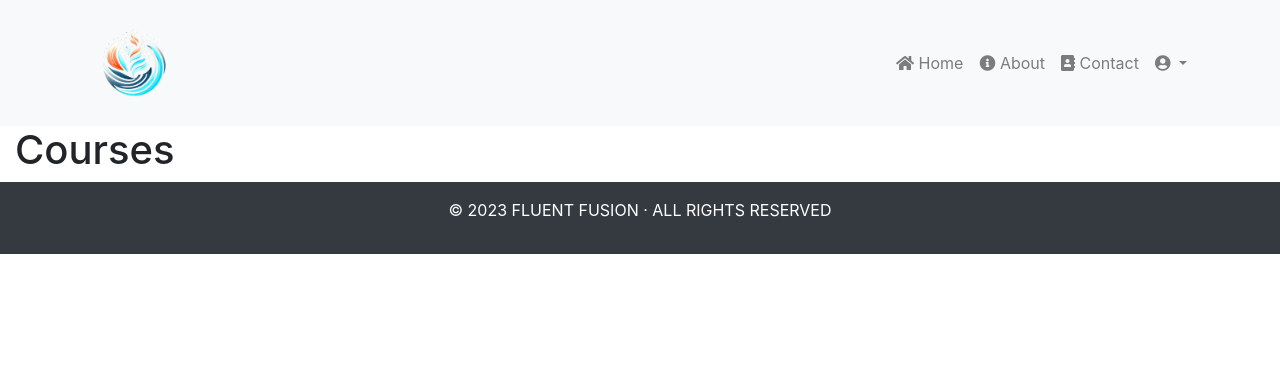
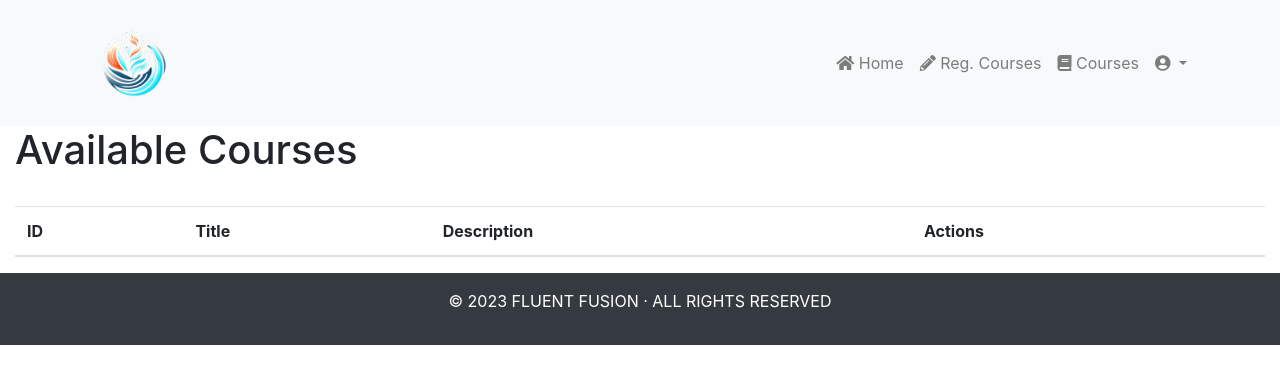
Before and after one commit to ChoudhariNikita/LLP, a Flask app: page /courses in a window 1280 px wide. Shown: the top 384 px of the page. Run offline with Flask 3, Linux system fonts and the light colour scheme; lists and menus that the app fills with data are empty; some libraries are stand-ins or nearby versions.

Commit message:
user dash board functinality updated

```diff
--- a/app/user_dash.py
+++ b/app/user_dash.py
@@ -19,9 +19,9 @@
 mycursor = mydb.cursor()
 
 
-@user_dashboard_app.route('/user')
-def user_dash():
-    return render_template('user/user_dash.html')
+# @user_dashboard_app.route('/user')
+# def user_dash():
+#     return render_template('user/user_dash.html')
 
 
 @user_dashboard_app.route('/change_password', methods=['GET', 'POST'])
@@ -69,11 +69,49 @@
     return render_template('user/courses.html')
 
 
+@user_dashboard_app.route('/view_courses')
+def view_courses():
+    try:
+        mycursor.execute("SELECT * FROM course")
+        courses = mycursor.fetchall()
+        print(courses)
+        return render_template('user/courses.html', courses=courses)
+    except mysql.connector.Error as err:
+        flash(f"An error occurred: {err}", 'error')  # Flash error message
+        return render_template('user/courses.html')
+
+
 @user_dashboard_app.route('/reg_courses')
 def reg_courses():
     return render_template('user/reg_courses.html')
 
 
+user_data = {}
+
+
 @user_dashboard_app.route('/profile')
 def profile():
-    return render_template('user/profile.html')
+    try:
+        # Fetch the user ID using the correct key
+        user_id = session.get('id', None)
+        if user_id:
+            mycursor.execute(
+                "SELECT name, email, country FROM user WHERE id = %s", (user_id,))
+            user = mycursor.fetchall()
+            # print("\n--->")
+            # print(user)
+            if user:
+                return render_template('User/profile.html', user=user)
+            else:
+                flash('User not found', 'error')
+                return render_template('User/profile.html')
+        else:
+            flash('User not logged in', 'error')
+            return render_template('User/profile.html')
+    except mysql.connector.Error as err:
+        flash(f"An error occurred: {err}", 'error')
+        return render_template('User/profile.html')
+
+
+if __name__ == '__main__':
+    app.run(debug=True)
--- a/templates/User/courses.html
+++ b/templates/User/courses.html
@@ -1,6 +1,52 @@
-{% extends "base_user.html" %} {% block title %}Courses - FluentFusion{% endblock
-    %} {% block content %}
+{% extends "base_user.html" %} {% block title %}Courses - FluentFusion{%
+endblock %} {% block content %}
 
+<h1>Available Courses</h1>
+<br />
+<div>
+  {% with messages = get_flashed_messages() %} {% if messages %}
+  <ul>
+    {% for message in messages %}
+    <div class="alert alert-success alert-dismissable" role="alert">
+      <button
+        type="button"
+        class="close"
+        data-dismiss="alert"
+        aria-label="close"
+      >
+        <span aria-hidden="true">x</span>
+      </button>
+      {{ message }}
+    </div>
 
-<h1>Courses</h1>
+    {% endfor %}
+  </ul>
+  {% endif %} {% endwith %}
+</div>
+<table class="table">
+  <thead>
+    <tr>
+      <th scope="col">ID</th>
+      <th scope="col">Title</th>
+      <th scope="col">Description</th>
+      <th scope="col">Actions</th>
+    </tr>
+  </thead>
+  <tbody>
+    {% for course in courses %}
+    <tr>
+      <td>{{ course[0] }}</td>
+      <td>{{ course[1] }}</td>
+      <td>{{ course[2] }}</td>
+      <td>
+        <form action="/enroll" method="post">
+          <input type="hidden" name="course_id" value="{{ course[0] }}" />
+          <button type="submit" class="btn btn-primary">Enroll</button>
+        </form>
+      </td>
+    </tr>
+    {% endfor %}
+  </tbody>
+</table>
+
 {% endblock %}
--- a/templates/User/user.html
+++ b/templates/User/user.html
@@ -60,7 +60,7 @@
                                 <i class="fas fa4-user-circle"></i> <!-- Font Awesome user icon -->
                             </a>
                             <div class="dropdown-menu" aria-labelledby="userDropdown">
-                                <a class="dropdown-item" href="#">Username</a>
+                                <a class="dropdown-item" href="#">{{user_name}}</a>
                                 <a class="dropdown-item" href="/profile">Profile</a>
                                 <div class="dropdown-divider"></div>
                                 <a class="dropdown-item" href="/change_password">Change Password</a>
@@ -129,7 +129,7 @@
     <div class="card-body">
         <h5 class="card-title">Browse Our Course Catalog</h5>
         <p class="card-text">Explore our diverse range of courses designed to enhance your language learning journey. Whether you're a beginner or an advanced learner, our comprehensive catalog offers a wide array of language courses tailored to your specific needs. Uncover new opportunities and immerse yourself in the world of language with our expertly curated programs.</p>
-        <a href="/courses" class="btn btn-primary">View</a>
+        <a href="/view_courses" class="btn btn-primary">View</a>
     </div>
 </div>
 <br>
--- a/templates/base_user.html
+++ b/templates/base_user.html
@@ -41,16 +41,19 @@
             <li class="nav-item">
               <a class="nav-link" href="/"><i class="fas fa-home"></i> Home</a>
             </li>
+
             <li class="nav-item">
-              <a class="nav-link" href="/about"
-                ><i class="fas fa-info-circle"></i> About</a
-              >
+              <a class="nav-link" href="/reg_courses" class="btn btn-primary">
+                <i class="fas fa-pencil-alt"></i> Reg. Courses
+              </a>
             </li>
+
             <li class="nav-item">
-              <a class="nav-link" href="/contact"
-                ><i class="fas fa-address-book"></i> Contact</a
-              >
+              <a class="nav-link" href="/view_courses" class="btn btn-primary">
+                <i class="fa fa-book"></i> Courses
+              </a>
             </li>
+
             <!-- User Dropdown Menu -->
             <li class="nav-item dropdown">
               <a
```
Also changed, not shown: templates/User/profile.html (+22 -2 lines), templates/User/reg_courses.html (+21 -2 lines), templates/base_admin.html (+1 -10 lines).
